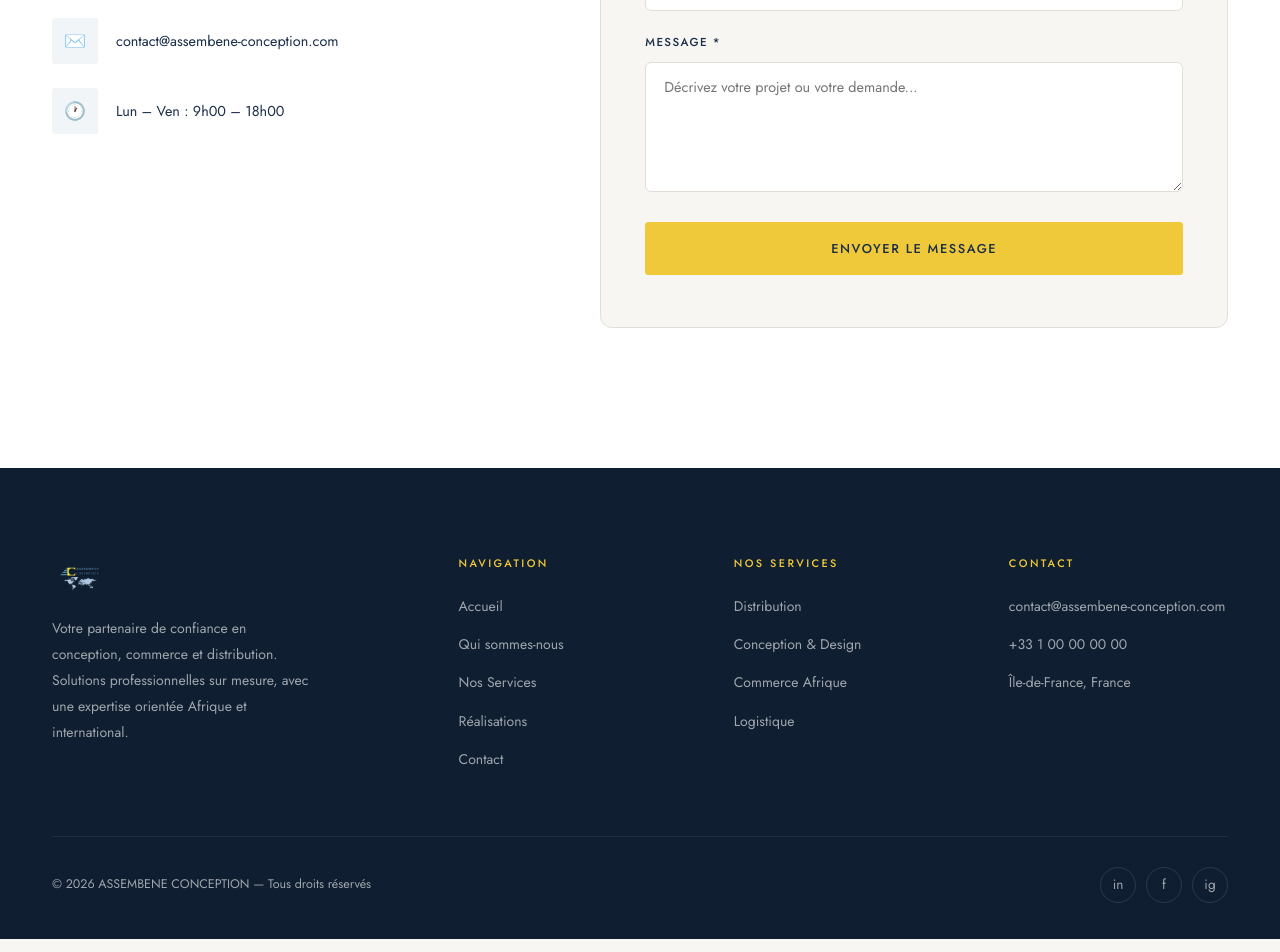
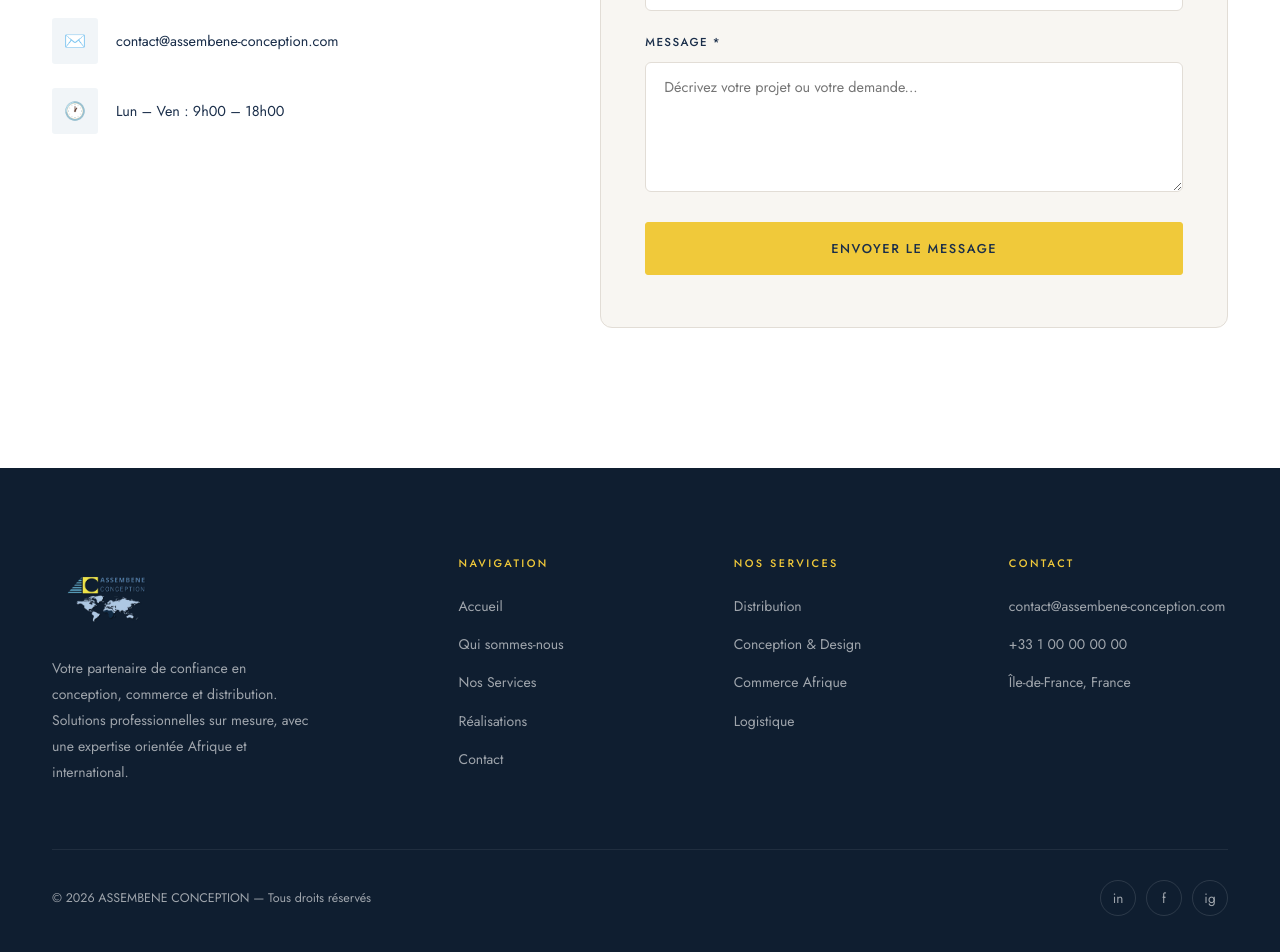
Before and after one commit to ASSEMBENE/assembene.github.io, a Jekyll site: the page built from index.html, in a window 1280 px wide. Shown: the part 4841-5793 px from the top of the page. Built offline with Jekyll 4.4.1, drawn with Linux system fonts in a browser that asks for light colours.

Commit message:
Logo footer agrandi

```diff
--- a/assets/css/main.css
+++ b/assets/css/main.css
@@ -436,7 +436,7 @@
   display:grid;grid-template-columns:1.6fr 1fr 1fr 1fr;
   gap:56px;margin-bottom:64px;
 }
-.footer-logo img{height:40px;width:auto;margin-bottom:18px}
+.footer-logo img{height:80px;width:auto;margin-bottom:18px}
 .footer-brand p{font-size:0.875rem;line-height:1.85;max-width:260px}
 .footer-col h4{
   font-family:var(--font-body);font-size:0.68rem;font-weight:500;
```
